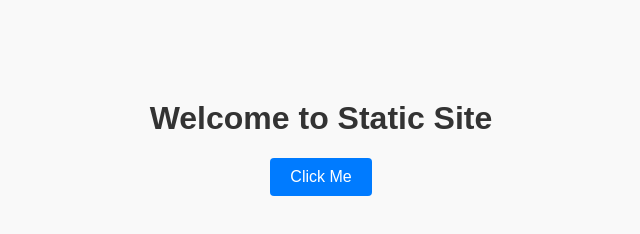
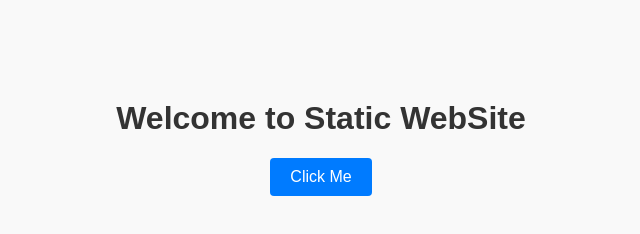
Before and after one commit to khushbooregundawar96-hub/webrepo, a plain HTML site: page index.html in a window 1280 px wide. Shown: the whole page, without its empty margins (319-959 px from the left). Drawn offline with Linux system fonts and the light colour scheme.

Commit message:
Update heading from 'Static Site' to 'Static WebSite'

```diff
--- a/index.html
+++ b/index.html
@@ -7,7 +7,7 @@
   <link rel="stylesheet" href="style.css">
 </head>
 <body>
-  <h1>Welcome to Static Site</h1>
+  <h1>Welcome to Static WebSite</h1>
 
   <button onclick="showMessage()">Click Me</button>
 
```
